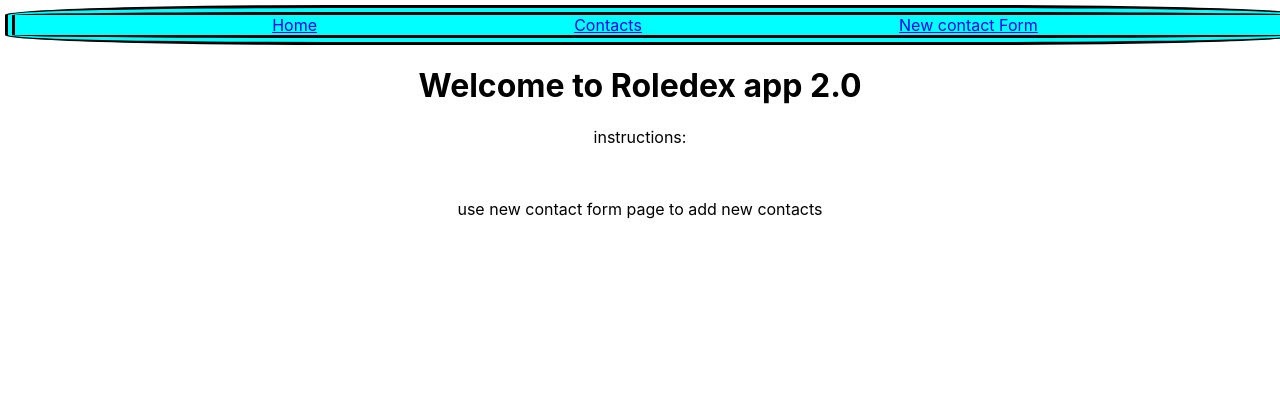
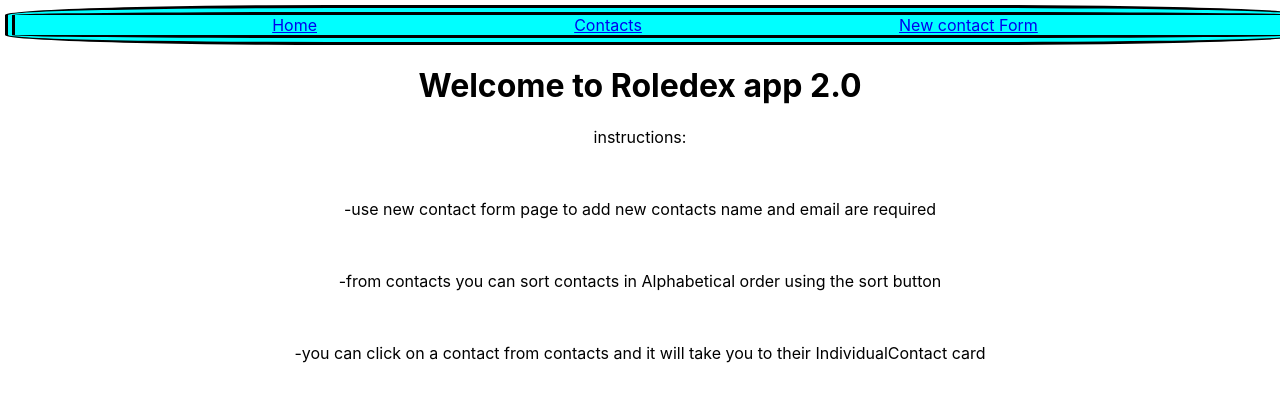
Before and after one commit to mrcollier91/roledex2.0-app, a React (Create React App) app: page / in a window 1280 px wide. Shown: the top 402 px of the page. Built offline with nearby package versions, Linux system fonts and the light colour scheme.

Commit message:
add instruction on navigating to indivitual contact

```diff
--- a/src/Home.js
+++ b/src/Home.js
@@ -6,7 +6,12 @@ function Home() {
             <h1>Welcome to Roledex app 2.0</h1>
             <p>instructions:</p>
             <br></br>
-            <p>use new contact form page to add new contacts</p>
+            <p>-use new contact form page to add new contacts name and email are required</p>
+            <br></br>
+            <p>-from contacts you can sort contacts in Alphabetical order using the sort button</p>
+            <br></br>
+            <p>-you can click on a contact from contacts and it will take you to their IndividualContact card</p>
+
 
         </div>
     )
```
